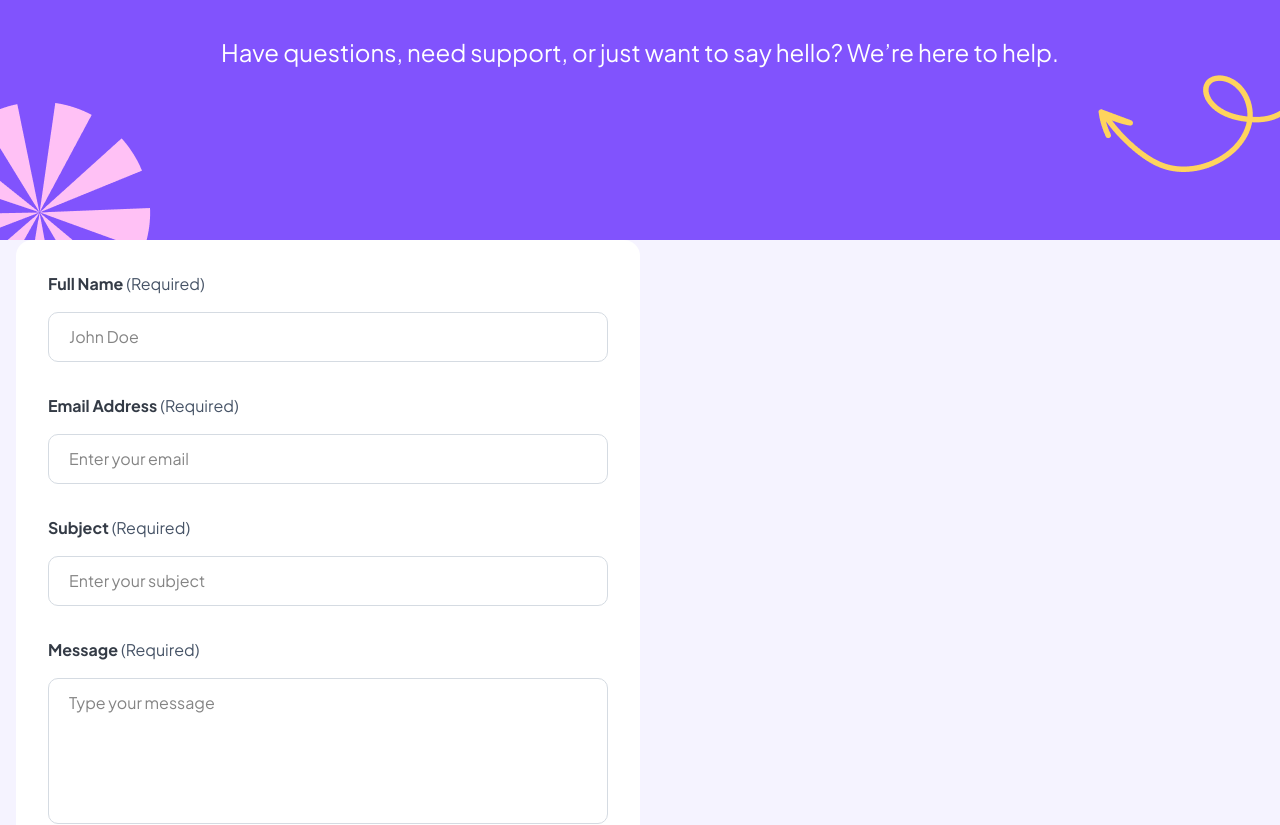
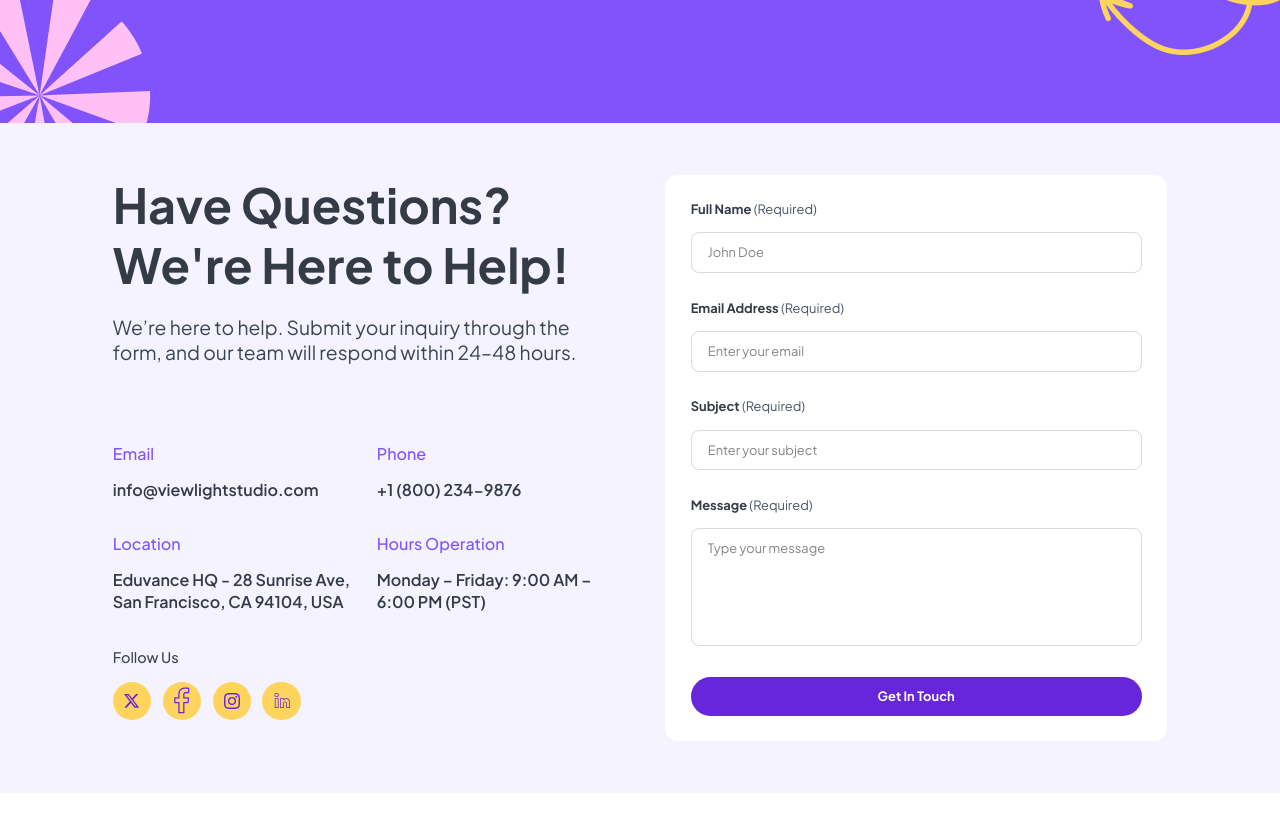
Before and after one commit to Bernardowert/eduvance, a Next.js app: page /contact in a window 1280 px wide. Shown: the part 360-1185 px from the top of the page. Built offline with nearby package versions, Linux system fonts and the light colour scheme.

Commit message:
finalização da section contato

```diff
--- a/src/app/globals.css
+++ b/src/app/globals.css
@@ -233,3 +233,13 @@ button{
     @apply bg-background text-foreground;
     }
 }
+
+
+html{
+   @media(max-width:1280px){
+       font-size: 80.5%;
+   }
+   @media(max-width:1024px){
+       font-size: 100%;
+   }
+}
--- a/src/components/sections/contact/formContact/form.tsx
+++ b/src/components/sections/contact/formContact/form.tsx
@@ -40,7 +40,7 @@ export function Form(){
   }
 
     return(
-         <form onSubmit={handleSubmit(onSubmit)} className="w-full max-w-page-about p-8 bg-white rounded-2xl space-y-8">
+         <form onSubmit={handleSubmit(onSubmit)} className="w-full laptop:max-w-page-about p-8 bg-white rounded-2xl space-y-8">
             <Input
             type="text"
             labelName="Full Name"
--- a/src/components/sections/contact/formContact/index.tsx
+++ b/src/components/sections/contact/formContact/index.tsx
@@ -1,11 +1,107 @@
+import Image from "next/image";
+
 import { ContainerGRID } from "@/components/containerGRID";
 import { Form } from "./form";
+
+
+
+import logoX from "@/assets/icons/logo-X.svg";
+import LogoFacebook from "@/assets/icons/icon-facebook.svg";
+import logoInstagram from "@/assets/icons/logo-instagram.svg";
+import logoLinkedin from "@/assets/icons/logo-linkeding.svg";
+
+
+
+const allLinks = [
+    {
+        subtitle:"Email",
+        textHref:"info@viewlightstudio.com",
+        href:"mailto:info@viewlightstudio.com"
+    },
+    {
+        subtitle:"Phone",
+        textHref:"+1 (800) 234-9876",
+        href:"tel:+1 (800) 234-9876"
+    },
+    {
+        subtitle:"Location",
+        textHref:"Eduvance HQ - 28 Sunrise Ave, San Francisco, CA 94104, USA",
+        href:"https://maps.app.goo.gl/47pCSDXiRhLz4gcp6"
+    },
+    {
+        subtitle:"Hours Operation",
+        textHref:"Monday – Friday: 9:00 AM – 6:00 PM (PST)",
+        href:"https://www.worldtimebuddy.com/pst-to-brazil-brasilia"
+    }
+]
+
+
+const socialsLinks = [
+    {
+        src: logoX,
+        alt: "Logo do twitter",
+        href: "https://twitter.com"
+    },
+    {
+        src: LogoFacebook,
+        alt: "Logo do Facebook",
+        href: "https://facebook.com"
+    },
+    {
+        src: logoInstagram,
+        alt: "Logo do Instagram",
+        href: "https://instagram.com"
+    },
+    {
+        src: logoLinkedin,
+        alt: "Logo do Linkedin",
+        href: "https://linkedin.com"
+    }
+]
+
 
 export function FormContact(){
 
     return(
-          <section className="bg-primary-50">
-             <ContainerGRID>
+          <section className="bg-primary-50 h-[1542px] tablet:h-[1421px] py-8 laptop:py-16 relative laptop:static laptop:h-auto">
+             <ContainerGRID className="flex justify-between flex-col laptop:flex-row">
+                 <div className="w-full laptop:max-w-page-about">
+                    <div className="text-center laptop:text-start mb-8 laptop:mb-24">
+                        <h2 className="font-bold text-gray-900 text-3xl mb-4 laptop:text-6xl/tight laptop:mb-6 text-center laptop:text-start">Have Questions? We're Here to Help!</h2>
+                        <p className="laptop:text-2xl text-gray-800">We’re here to help. Submit your inquiry through the form, and our team will respond within 24–48 hours.</p>
+                    </div>
+                    <div className="absolute laptop:static bottom-8 left-4 right-4">
+                        <ul className="grid mb-10 laptop:grid-cols-2 gap-6 laptop:gap-x-8 laptop:gap-y-10">
+                            {
+                                allLinks.map(({subtitle,textHref,href}) => (
+                                    <li key={subtitle}>
+                                        <span className="block mb-4 text-xl font-medium text-primary-650">{subtitle}</span>
+                                        <a href={href} target="_blank" rel="noopener noreferrer" className="text-xl font-semibold text-gray-900 transition-colors ease-linear [&:hover,&:focus]:text-primary-650">{textHref}</a>
+                                </li>
+                                ))
+                            }
+                        </ul>
+                    <div>
+                         <span className="text-lg text-gray-800 font-medium">Follow Us</span>
+                         <ul className="flex items-center gap-3.5 mt-4">
+                            {
+                                socialsLinks.map(({src,alt,href}) => (
+                                        <li key={alt}>
+                                        <a href={href} target="_blank" rel="noopener noreferrer" className="size-12 flex items-center justify-center bg-secondary-1000 rounded-full transition-colors ease-linear [&:hover,&:focus]:bg-secondary-400">
+                                           <Image
+                                            src={src}
+                                            alt={alt}
+                                            title={alt}
+                                            className="w-5"
+                                           />
+                                        </a>
+                                      </li>
+                                ))
+                            }
+                         </ul>
+                    </div>
+                    </div>
+                 </div>
                  <Form/>
              </ContainerGRID>
           </section>
```
